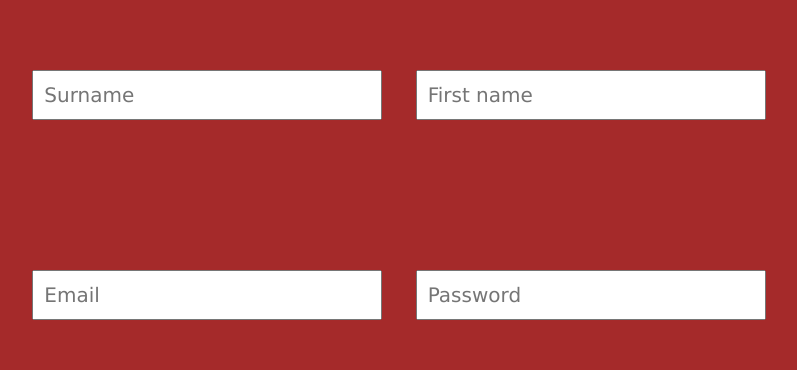
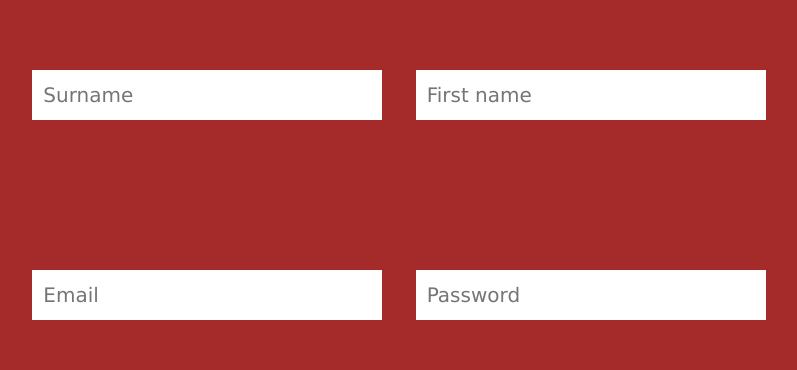
Before and after one commit to bello-ibraheem-adewale/quizApplication, a plain HTML site: page index.html in a window 1280 px wide. Shown: the part 250-620 px from the top of the page, 241-1038 px from the left. Drawn offline with Linux system fonts and the light colour scheme.

Commit message:
another css styling

```diff
--- a/style.css
+++ b/style.css
@@ -47,6 +47,8 @@ h2{
 
 .verify input{
     width: 200px;
+    border: 1px solid white;
+    color: white;
     height: 50px;
     font-size: 20px;
     padding-left: 10px;
@@ -58,6 +60,7 @@ h2{
     margin-top: 20px;
     background-color: black;
     color: white;
+    border: 2px solid white;
     width: 200px;
     height: 50px;
     text-align: center;
```
